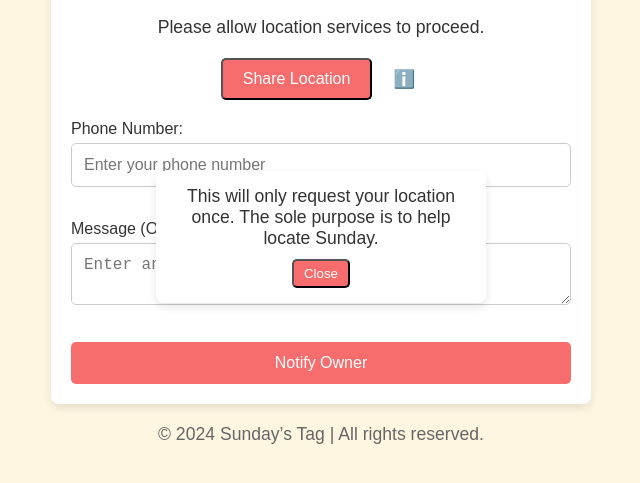
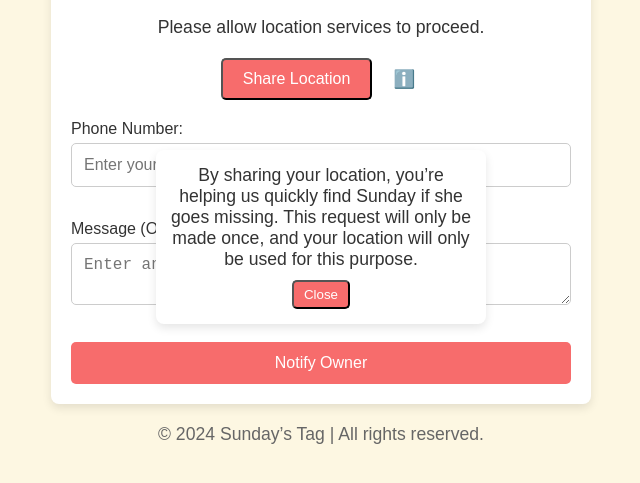
Before and after one commit to GoatWick/Sunday, a website: page form.html in a window 1280 px wide. Both pictures are taken after a click on the button "ℹ️". Shown: the part 163-646 px from the top of the page, without its empty margins (319-959 px from the left). Drawn offline with Linux system fonts and the light colour scheme.

Commit message:
Update form.html

```diff
--- a/form.html
+++ b/form.html
@@ -137,7 +137,7 @@
 
         <!-- Info Popup -->
         <div id="infoPopup" class="info-popup">
-            <p>This will only request your location once. The sole purpose is to help locate Sunday.</p>
+            <p>By sharing your location, you’re helping us quickly find Sunday if she goes missing. This request will only be made once, and your location will only be used for this purpose.</p>
             <button class="close-popup" id="closePopup">Close</button>
         </div>
 
```
